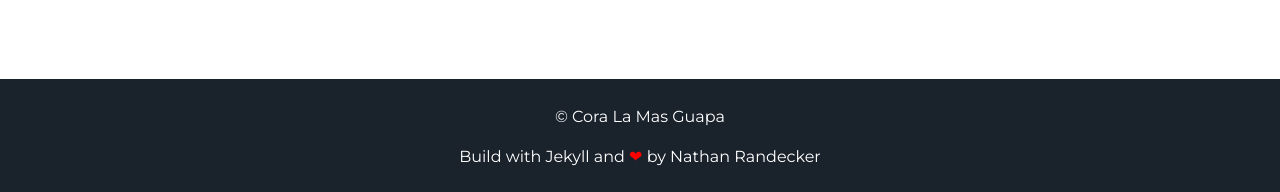
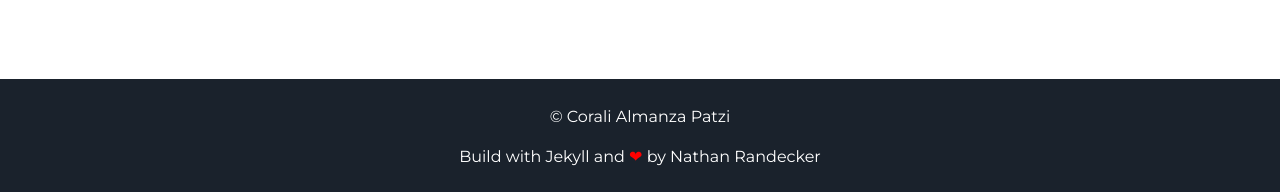
Before and after one commit to coralidiana/-coralidiana.github.io, a Jekyll site: the page built from index.html, in a window 1280 px wide and 900 px high, scrolled down 1723 px. Shown: the part 705-897 px from the top of the window. Built offline with Jekyll 4.4.1, drawn with Linux system fonts in a browser that asks for light colours; some of the changed text lies outside the part shown.

Commit message:
Update _config.yml

```diff
--- a/_config.yml
+++ b/_config.yml
@@ -1,11 +1,11 @@
 # Site settings
-title: A blog about lorem ipsum dolor sit amet
-description: A blog about lorem ipsum dolor sit amet
+title: Corali Almanza
+description: Apasionada por la tecnología
 # baseurl: "/particle" # the subpath of your site, e.g. /blog
 # url: "localhost:3000" # the base hostname & protocol for your site e.g. http://willianjusten.com.br
 
 # User settings
-username: Cora La Mas Guapa
+username: Corali Almanza Patzi
 user_description: Bicycle rights irony actually neutra typewriter lyft. Man bun taxidermy put a bird on it, umami yr ramps pop-up ugh bushwick chia lo-fi. Occupy bitters pour-over snackwave you probably haven't heard of them small batch. Cornhole mustache man bun letterpress echo park VHS.
 user_title: Lic. Almanza
 email: anon@anon.com
```
